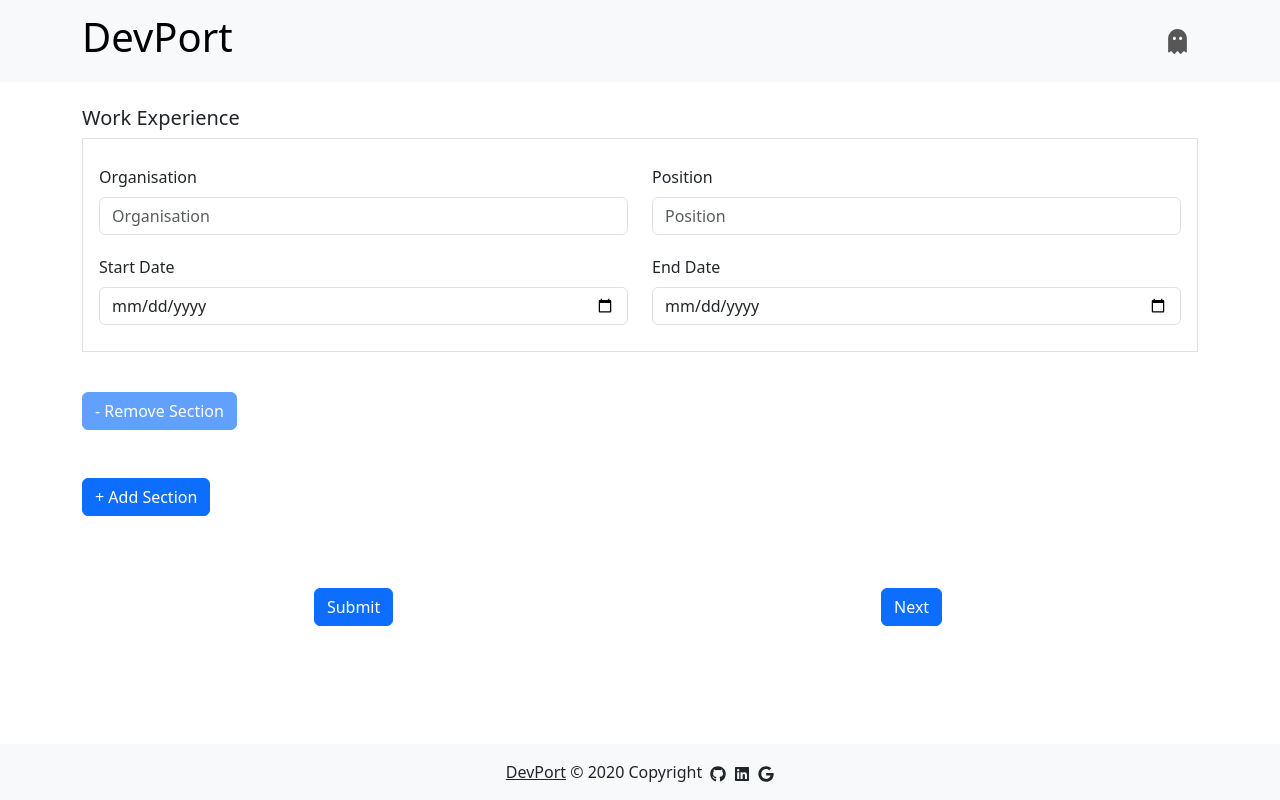
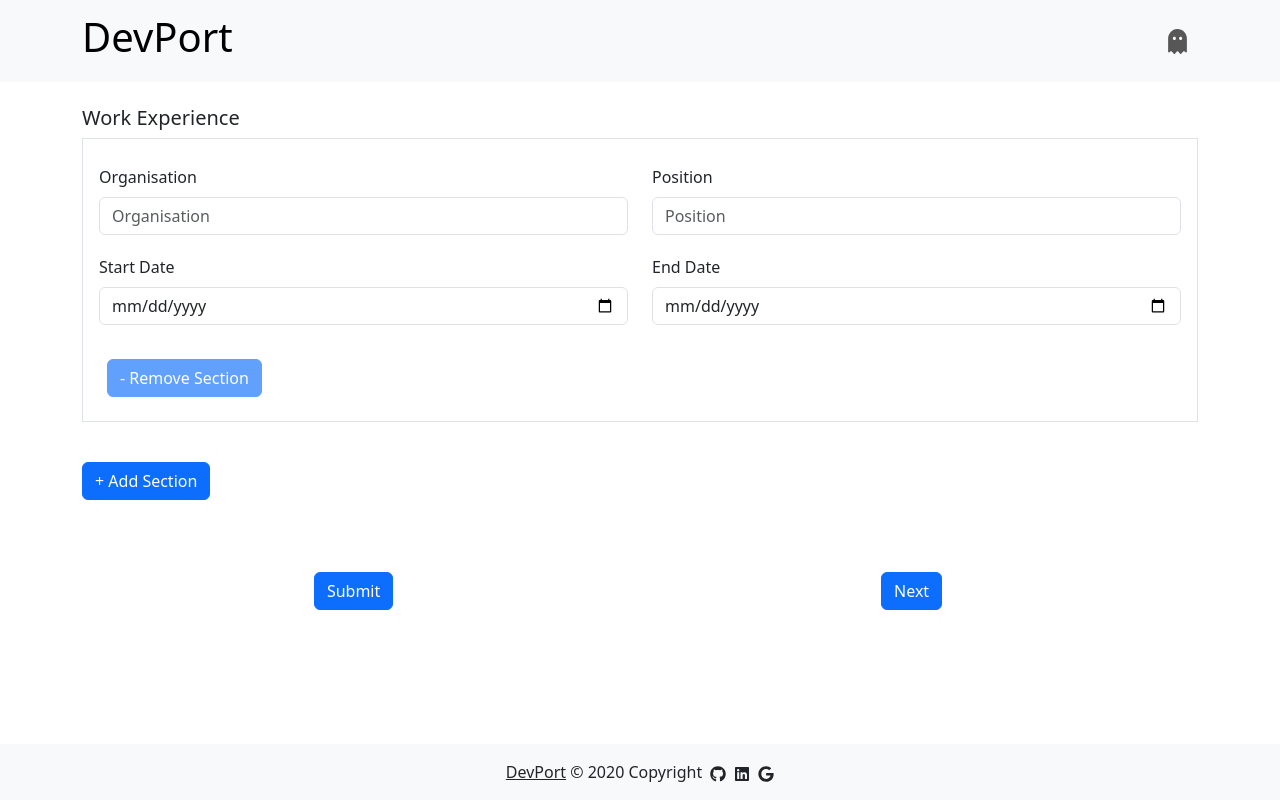
Before and after one commit to iekeng/DevPort-Frontend, a React (Create React App) app: page /ExperiencePage in a window 1280 px wide. Built offline with nearby package versions, Linux system fonts and the light colour scheme; no server answers; the HTML template or start-up script is replaced by a standard one.

Commit message:
experience and educatioin page updates

```diff
--- a/src/pages/EducationPage.js
+++ b/src/pages/EducationPage.js
@@ -83,7 +83,7 @@ export default function EducationPage() {
             const result = response.data.education;
             const id = result[i]._id;
             // await axios.delete(`http://localhost:4000/education/${id}`)
-            await axios.delete(`${apiURL}/experience/${id}`)
+            await axios.delete(`${process.env.REACT_APP_API_URL}/education/${id}`)
         } catch (error) {
             console.log('Error: ', error)
         }
@@ -101,7 +101,7 @@ export default function EducationPage() {
         <>
         <div className='mb-5'>
             <div className='fs2 pt-2'>
-                <h5>Education {process.env.REACT_APP_API_URL}</h5>
+                <h5>Education </h5>
             </div>
             {formDataArray.map((formData, index)=>(
             <div key={index}>
--- a/src/pages/ExperiencePage.js
+++ b/src/pages/ExperiencePage.js
@@ -53,8 +53,9 @@ const ExperiencePage = () => {
 
       const handleRemove = async (i) => {
         try {
-            const response = await api.get(`/education/${userId}`);
-            const result = response.data.education;
+            const response = await api.get(`/experience/${userId}`);
+            const result = response.data;
+            console.log(result);
             const id = result[i]._id;
             await axios.delete(`${apiURL}/experience/${id}`)
         } catch (error) {
@@ -74,8 +75,9 @@ const ExperiencePage = () => {
                         console.log(formData)
                         if (formData._id){
                             await api.put(`/experience/${userId}/${formData._id}`, formData)
+                        } else {
+                          await api.post(`/experience/${userId}`, formData)
                         }
-                        await api.post(`/experience/${userId}`, formData)
                     }
                 }
             }
@@ -102,8 +104,8 @@ const ExperiencePage = () => {
         <div className='mb-5 bottom-border'>
         <h5>Work Experience</h5>
         {formDataArray.map((formData, index) => (
-            <div key={index}>
-                <Form className="border border-gray-600 p-3 mb-3">
+            <div key={index} className="border border-gray-600 mb-3">
+                <Form className="p-3 mb-2">
                         <Row>
                             <Col>
                                 <InputField name={`organisation`} label="Organisation" placeholder="Organisation" value={formData.organisation} onChange={e => handleInputChange(index, e)}/>
@@ -126,7 +128,7 @@ const ExperiencePage = () => {
                         <p className='mb-0 mt-2'>Responsibilities:</p>
                         <MultiFields name="responsibility" endpoint="/experience"/> */}
                 </Form>
-                <Button className="mb-4 mt-4 me-4" variant="primary" onClick={() => handleRemove(index)} disabled={formDataArray.length === 1}>
+                <Button className="mb-4 ms-4" variant="primary" onClick={() => handleRemove(index)} disabled={formDataArray.length === 1}>
                  - Remove Section
                </Button>
             </div>
```
